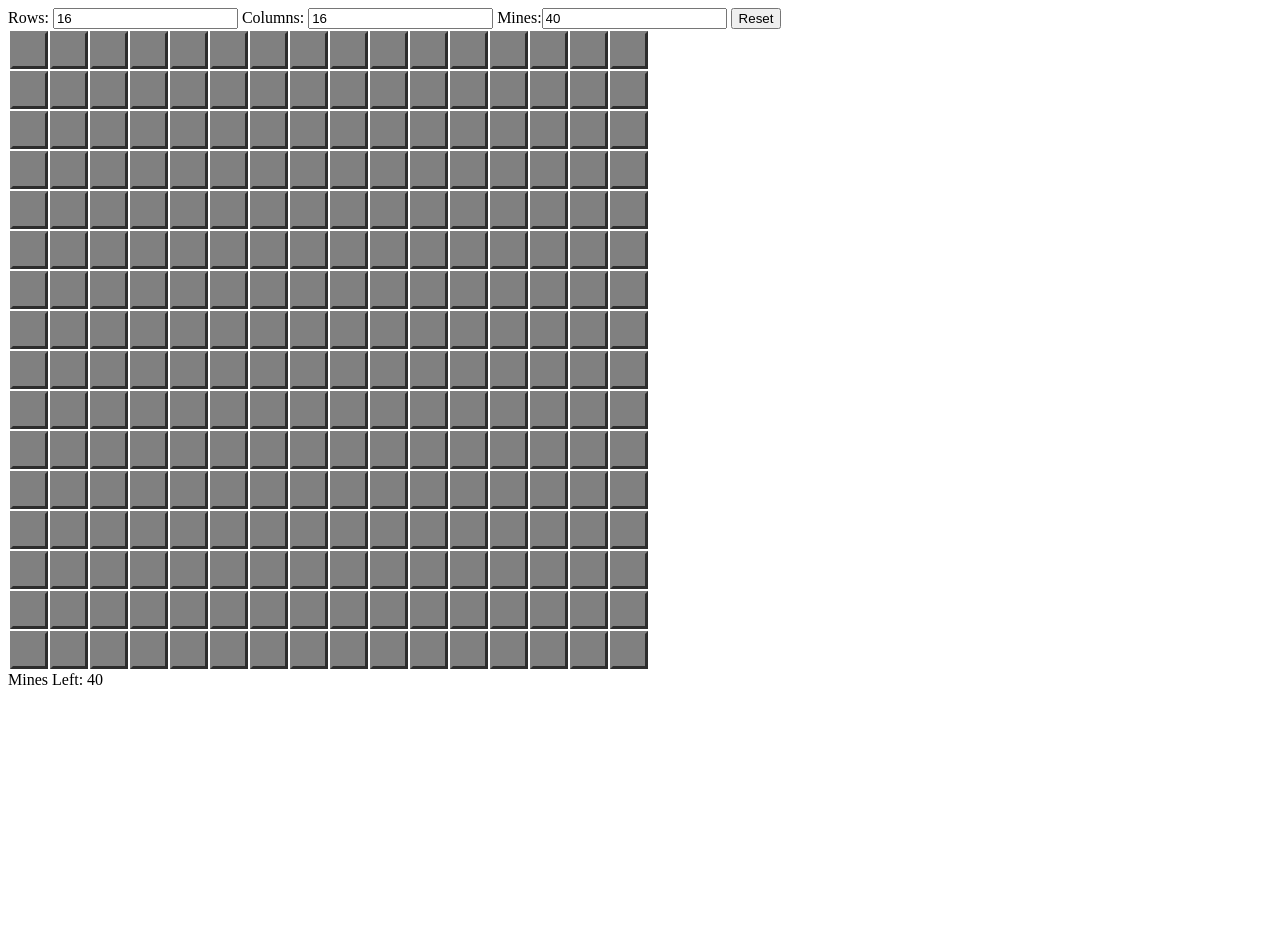
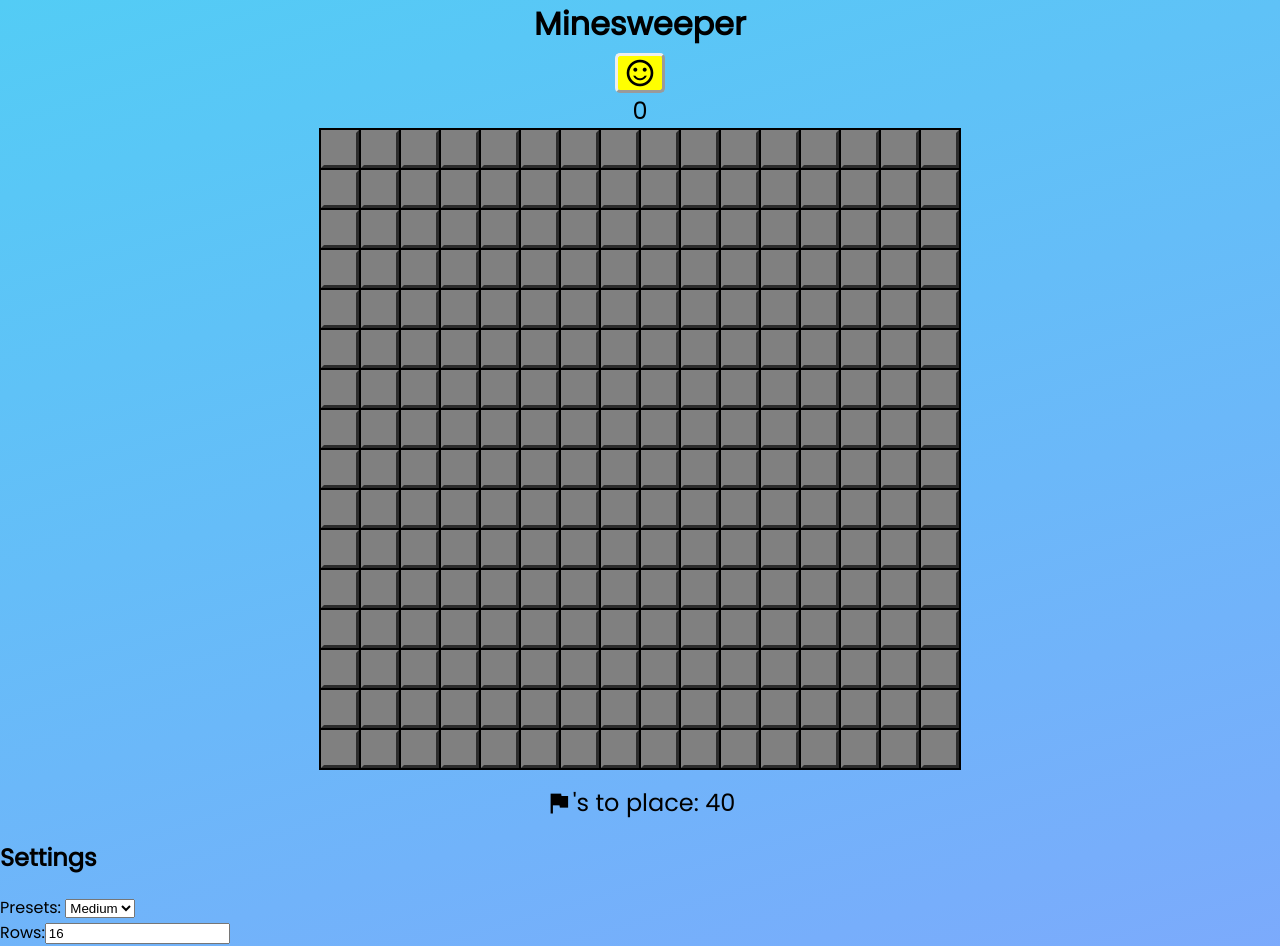
Before and after one commit to clupnyluke/fair-minesweeper, a SvelteKit app: page / in a window 1280 px wide. Shown: the top 946 px of the page. Before the commit the page ends 800 px from the top, so only its background shows below. Built offline with nearby package versions, Linux system fonts and the light colour scheme.

Commit message:
removed code related to minesweeper functionality and cell code to its own file and added a counter as well as some styling

```diff
--- a/src/routes/+page.svelte
+++ b/src/routes/+page.svelte
@@ -1,239 +1,200 @@
 <script lang="ts">
-	let rows = 16;
-	let columns = 16;
-	let mines = 40;
+	import '@fontsource/poppins';
+	import 'material-icons/iconfont/material-icons.css';
+	import Cell from '../components/Cell.svelte';
+	import Minesweeper from '../utils/Minesweeper';
 
-	let board: number[][];
-	let playBoard: (number | string | undefined)[][];
+	const gameOngoing = 'sentiment_satisfied';
+	const gameOverIcon = 'sentiment_very_dissatisfied';
+	const gameWinIcon = 'mood';
 
-	let mineCounter = mines;
-	let spotCounter = rows * columns - mines;
-	let error: string | undefined;
-	let gameState = 0;
+	let game = new Minesweeper();
+	let seconds = 0;
+	let intervalID: NodeJS.Timeout;
 
-	function* shuffle(array: number[]) {
-		let i = array.length + 1;
+	game.resetBoard();
+	game.funcsToRunOnReset.push(() => {
+		seconds = 0;
+		clearInterval(intervalID);
+	});
 
-		while (i--) {
-			yield array.splice(Math.floor(Math.random() * i), 1)[0];
-		}
-	}
-
-	const countBombs = (row: number, column: number) => {
-		let count = 0;
-		if (board[row][column] === -1) {
-			return -1;
-		}
-
-		for (let i = -1; i <= 1; i++) {
-			for (let j = -1; j <= 1; j++) {
-				if ((board[row + i] ?? [])[column + j] === -1) count++;
-			}
-		}
-		return count;
-	};
-
-	const resetBoard = () => {
-		gameState = 0;
-		spotCounter = rows * columns - mines;
-		mineCounter = mines;
-		if (rows * columns - mines < 1) {
-			error = 'INVALID BOARD';
+	const clickSpot = (e: MouseEvent, row: number, column: number) => {
+		if (game.gameState !== 0) {
 			return;
 		}
-		error = '';
-		board = [];
-		playBoard = [];
-		for (let i = 0; i < rows; i++) {
-			board[i] = new Array(columns);
-			playBoard[i] = new Array(columns);
+		if (seconds == 0) {
+			intervalID = setInterval(() => {
+				if (game.gameState === 0) {
+					seconds += 1;
+				}
+			}, 1000);
 		}
-		const possibleValues = new Array(rows * columns).fill(0).map((_, i) => i);
-		const spots = shuffle(possibleValues);
-		for (let i = 0; i < mines; i++) {
-			const spot = spots.next().value as number;
-			const row = Math.floor(spot / columns);
-			const column = spot % columns;
-			board[row][column] = -1;
-		}
-		let row = 0;
-		let column = -1;
-		for (let i = 0; i < rows * columns; i++) {
-			if (column == columns - 1) {
-				row++;
-				column = -1;
-			}
-			column++;
-			board[row][column] = countBombs(row, column);
-		}
-	};
-	resetBoard();
-
-	const revealSpot = (row: number, column: number) => {
-		const val = board[row][column];
-		if (val === -1) {
-			playBoard[row][column] = 'X';
-			gameState = -1;
-			return;
-		}
-		spotCounter--;
-		if (spotCounter == 0) {
-			gameState = 1;
-		}
-
-		playBoard[row][column] = board[row][column];
-		if (val === 0) {
-			for (let i = -1; i <= 1; i++) {
-				for (let j = -1; j <= 1; j++) {
-					if (row + i < 0 || row + i == rows) continue;
-					if (column + j < 0 || column + j == columns) continue;
-					if (playBoard[row + i][column + j] !== undefined) continue;
-					revealSpot(row + i, column + j);
-				}
-			}
-		}
-		playBoard[row][column] = board[row][column];
-	};
-
-	const clickSpot = (e: MouseEvent, row: number, column: number) => {
-		if (gameState !== 0) {
-			return;
-		}
-		if (playBoard[row][column] !== undefined && e.button == 0) {
+		if (game.playBoard[row][column] !== undefined && e.button == 0) {
 			return;
 		}
 		if (e.button == 2) {
-			if (playBoard[row][column] == undefined) {
-				playBoard[row][column] = '!';
-				mineCounter--;
-				return;
-			}
-			if (playBoard[row][column] === '!') {
-				playBoard[row][column] = undefined;
-				mineCounter++;
-			}
+			game.toggleFlag(row, column);
+			game = game;
 			return;
 		}
 		if (e.button == 0) {
-			revealSpot(row, column);
+			game.revealSpot(row, column);
+			game = game;
 		}
 	};
 </script>
 
-<main>
-	<div>
-		Rows: <input type="number" bind:value={rows} min="2" on:change={() => resetBoard()} />
-		Columns: <input type="number" bind:value={columns} min="2" on:change={() => resetBoard()} />
-		Mines:<input type="number" bind:value={mines} min="1" on:change={() => resetBoard()} />
-		<input type="button" value="Reset" on:click={() => resetBoard()} />
+<main on:contextmenu|preventDefault>
+	<h1>Minesweeper</h1>
+	<div class="scoreboard">
+		<input
+			type="button"
+			value={game.gameState >= 0 ? (game.gameState > 0 ? gameWinIcon : gameOngoing) : gameOverIcon}
+			class="reset material-icons-outlined"
+			on:click={() => {
+				game.resetBoard();
+				game = game;
+			}}
+		/>
+		<div>
+			{#if game.gameState == 1}<h2>You Win in {seconds} Seconds</h2> {:else} {seconds} {/if}
+		</div>
 	</div>
-	<div>
-		{error ?? ''}
-	</div>
-	<div>
-		{#if board}
+	<div class="gameboard">
+		{#if game.board}
 			<table>
-				{#each playBoard as row, rowIndex}
+				{#each game.playBoard as row, rowIndex}
 					<tr>
 						{#each row as cell, columnIndex}
-							<!-- svelte-ignore a11y-click-events-have-key-events -->
-							<td
-								class={`cell cell-${
-									playBoard[rowIndex][columnIndex] == '!'
-										? 'flag'
-										: playBoard[rowIndex][columnIndex] ?? 'unknown'
-								}`}
-								on:mousedown={(e) => {
-									clickSpot(e, rowIndex, columnIndex);
-								}}
-								on:contextmenu|preventDefault
-							>
-								{cell ?? ' '}
-							</td>
+							<Cell {cell} {rowIndex} {columnIndex} playBoard={game.playBoard} {clickSpot} />
 						{/each}
 					</tr>
 				{/each}
 			</table>
 		{/if}
 	</div>
+	<div class="flagCounter">
+		<span class="material-icons">flag</span>'s to place: {game.mineCounter}
+	</div>
 	<div>
-		Mines Left: {mineCounter}
+		<h2>Settings</h2>
+		<div>
+			{game.error ?? ''}
+		</div>
+		<div>
+			Presets: <select
+				value="1"
+				on:change={(e) => {
+					switch (e.currentTarget.value) {
+						case '0':
+							game.resetBoard(10, 10, 10);
+							break;
+						case '2':
+							game.resetBoard(16, 30, 99);
+							break;
+						default:
+							game.resetBoard(16, 16, 40);
+					}
+					game = game;
+				}}
+			>
+				<option value="0">Easy</option>
+				<option value="1">Medium</option>
+				<option value="2">Hard</option>
+			</select>
+		</div>
+		<div>
+			Rows:<input
+				type="number"
+				bind:value={game.rows}
+				min="2"
+				on:change={() => {
+					game.resetBoard();
+					game = game;
+				}}
+			/>
+		</div>
+		<div>
+			Columns:
+			<input
+				type="number"
+				bind:value={game.columns}
+				min="2"
+				on:change={() => {
+					game.resetBoard();
+					game = game;
+				}}
+			/>
+		</div>
+		Mines:<input
+			type="number"
+			bind:value={game.mines}
+			min="1"
+			on:change={() => {
+				game.resetBoard();
+				game = game;
+			}}
+		/>
 	</div>
-	{#if gameState}
-		<h1>
-			{gameState === 1 ? 'You Win' : 'You Lose'}
-		</h1>
-	{/if}
 </main>
 
 <style lang="scss">
-	td {
-		border: inset 2px;
-		width: 30px;
-		height: 30px;
-		text-align: center;
+	:global(body) {
+		margin: 0;
+	}
+	main {
+		min-height: 100vh;
+		font-family: 'Poppins', sans-serif;
+		background: rgb(125, 169, 252);
+		background: linear-gradient(343deg, rgba(125, 169, 252, 1) 0%, rgba(83, 204, 245, 1) 100%);
 	}
 
-	.cell-X {
-		border: outset 3px red;
-		background-color: red;
+	h1 {
+		text-align: center;
+		margin: 0 0 5px 0;
+	}
+	.scoreboard {
+		display: flex;
+		flex-direction: column;
+		align-items: center;
+		font-size: 24px;
+
+		& > {
+			width: max-content;
+		}
+
+		input {
+			font-size: 32px;
+			background-color: yellow;
+			border-radius: 5px;
+			border: outset;
+			cursor: pointer;
+
+			&:hover {
+				border: inset;
+			}
+		}
 	}
 
-	.cell-unknown {
-		border: outset 3px gray;
-		background: gray;
+	.gameboard {
+		display: flex;
+		flex-direction: column;
+		align-items: center;
+
+		table {
+			background: black;
+		}
 	}
 
-	.cell-flag {
-		border: outset 3px yellow;
-		background-color: yellow;
-	}
+	.flagCounter {
+		margin: 15px 0;
+		display: flex;
+		justify-content: center;
+		font-size: 24px;
+		align-items: center;
 
-	.cell-1 {
-		border: outset 3px #07119c;
-		background-color: #07119c;
-		color: #fff;
-	}
-
-	.cell-2 {
-		border: outset 3px #125f03;
-		background-color: #125f03;
-		color: #fff;
-	}
-
-	.cell-3 {
-		border: outset 3px #c27b11;
-		background-color: #c27b11;
-		color: #fff;
-	}
-
-	.cell-4 {
-		border: outset 3px #9f11c2;
-		background-color: #9f11c2;
-		color: #fff;
-	}
-
-	.cell-5 {
-		border: outset 3px #068cca;
-		background-color: #068cca;
-		color: #ffffff;
-	}
-
-	.cell-6 {
-		border: outset 3px #441f05;
-		background-color: #441f05;
-		color: #ffffff;
-	}
-
-	.cell-7 {
-		border: outset 3px #350544;
-		background-color: #350544;
-		color: #ffffff;
-	}
-
-	.cell-8 {
-		border: outset 3px #ffffff;
-		background-color: #ce31b4;
-		color: #ffffff;
+		span {
+			font-size: 28px;
+		}
 	}
 </style>
```
